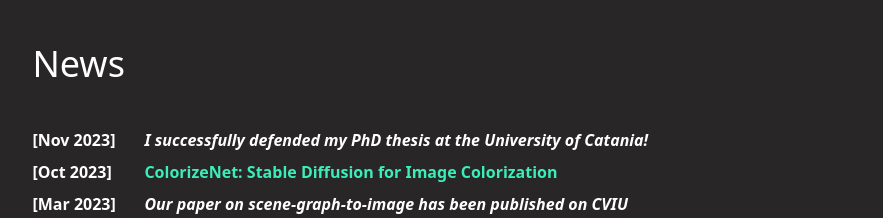
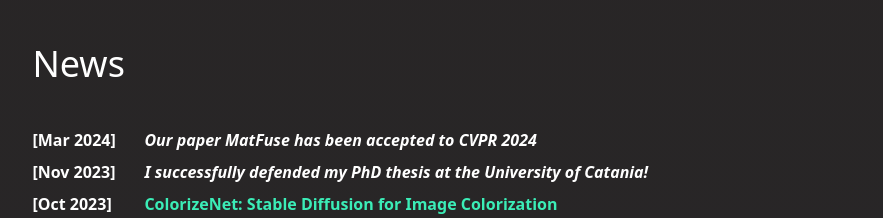
Before and after one commit to rensortino/rensortino.github.io, a React (Vite) app: page /#/ in a window 1280 px wide. Shown: the part 1140-1358 px from the top of the page, without its empty margins (198-1081 px from the left). Built offline with nearby package versions, Linux system fonts and the light colour scheme; some icons are missing.

Commit message:
Updated MatFuse

```diff
--- a/src/sections/News.jsx
+++ b/src/sections/News.jsx
@@ -6,6 +6,10 @@ const News = () => {
     <section className="tw-scroll-mt-16 tw-w-4/5 tw-py-8 tw-flex tw-flex-col tw-items-center md:tw-items-start" id="news">
         <h2 className="tw-text-3xl tw-pb-8 md:tw-text-4xl tw-self-start">News</h2>
           <ul className="tw-font-bold tw-items-center md:tw-w-11/12 tw-justify-evenly tw-py-2">
+            <Post
+              date="Mar 2024"
+              title="Our paper MatFuse has been accepted to CVPR 2024"
+            />
             <Post
               date="Nov 2023"
               title="I successfully defended my PhD thesis at the University of Catania!"
```
Also changed, not shown: 1 other file (tests, documents, lock files or other folders).
